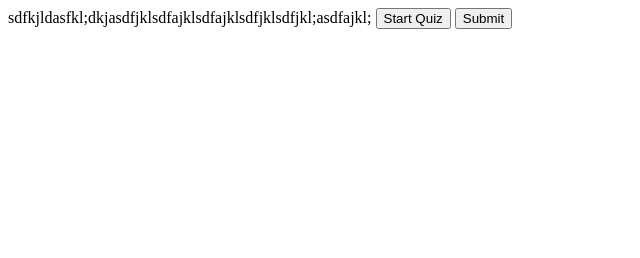
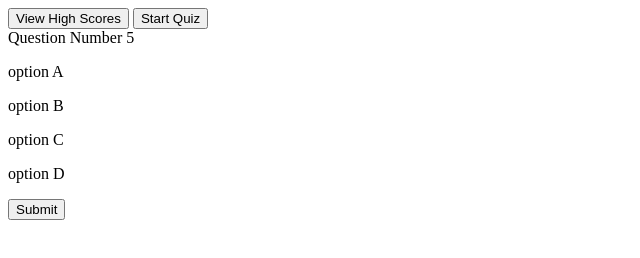
Before and after one commit to justinschoi93/module-4-challenge-JC93, a plain HTML site: page index.html in a window 1280 px wide. Both pictures are taken after a click on the button "Start Quiz". Shown: the whole page, without its empty margins (0-640 px from the left). Drawn offline with Linux system fonts and the light colour scheme.

Commit message:
js updated

```diff
--- a/assets/script.js
+++ b/assets/script.js
@@ -1,8 +1,77 @@
 var timer = 60;
+var startButton = document.getElementById("start");
+var highScoresButton = document.getElementById("high-score-button");
+var submitButton = document.getElementById("submit");
+var questionWindow = document.querySelector(".question-window");
+var optionA = document.querySelector(".option-1");
+var optionB = document.querySelector(".option-2");
+var optionC = document.querySelector(".option-3");
+var optionD = document.querySelector(".option-4");
 
+var questions = [{
+    number: 1,
+    question: "Question Number 1",
+    a: "option A",
+    b: "option B",
+    c: "option C",
+    d: "option D"},
+
+    {number: 2,
+        question: "Question Number 2",
+        a: "option A",
+        b: "option B",
+        c: "option C",
+        d: "option D"},
+    {number: 3,
+        question: "Question Number 3",
+        a: "option A",
+        b: "option B",
+        c: "option C",
+        d: "option D"},
+    {number: 4,
+        question: "Question Number 4",
+        a: "option A",
+        b: "option B",
+        c: "option C",
+        d: "option D"},
+    {number: 5,
+        question: "Question Number 5",
+        a: "option A",
+        b: "option B",
+        c: "option C",
+        d: "option D"}
+];
+
+startButton.addEventListener("click", function(){
+    startTimer();
+    startQuiz();
+})
+highScoresButton.addEventListener("click", function(){});
+submitButton.addEventListener("click", function(){});
 //set interval so every second, the timer goes down by 1
 //when timer reaches 0, clear interval and save high score.
 //define askQuestions function
 //when correct answer is selected, a point is rewarded.
 //when an incorrect answer is selected, 10 seconds are deducted from the timer.
 //when we are out of questions, clearInterval and save high score.
+
+function startTimer(){
+    //definte function
+};
+
+function startQuiz(){
+    //define function;
+    for (var i = 0; i < questions.length; i++) {
+        console.log(questions[i])
+        askQuestion(questions[i])
+    }
+};
+
+function askQuestion(q){
+    questionWindow.textContent = (q.question);
+    optionA.textContent = (q.a);
+    optionB.textContent = (q.b);
+    optionC.textContent = (q.c);
+    optionD.textContent = (q.d);
+
+}
--- a/index.html
+++ b/index.html
@@ -7,10 +7,22 @@
     <link rel="stylesheet" href="./assets/style.css">
 </head>
 <body>
-    sdfkjldasfkl;dkjasdfjklsdfajklsdfajklsdfjklsdfjkl;asdfajkl;
+    <button id="high-score-button">View High Scores</button>
+    <button id="start">Start Quiz</button>
+
+    <section class = "quiz">
+        <div class="question-window">Question goes here!</div>
+        <p class="option option-1">a</p>
+        <p class="option option-2">b</p>
+        <p class="option option-3">c</p>
+        <p class="option option-4">d</p>
+
+    </section>
+
+
+
+    <button id="submit">Submit</button>
 
     <script src="./assets/script.js"></script>
-    <button>Start Quiz</button>
-    <button>Submit</button>
 </body>
 </html>
```
